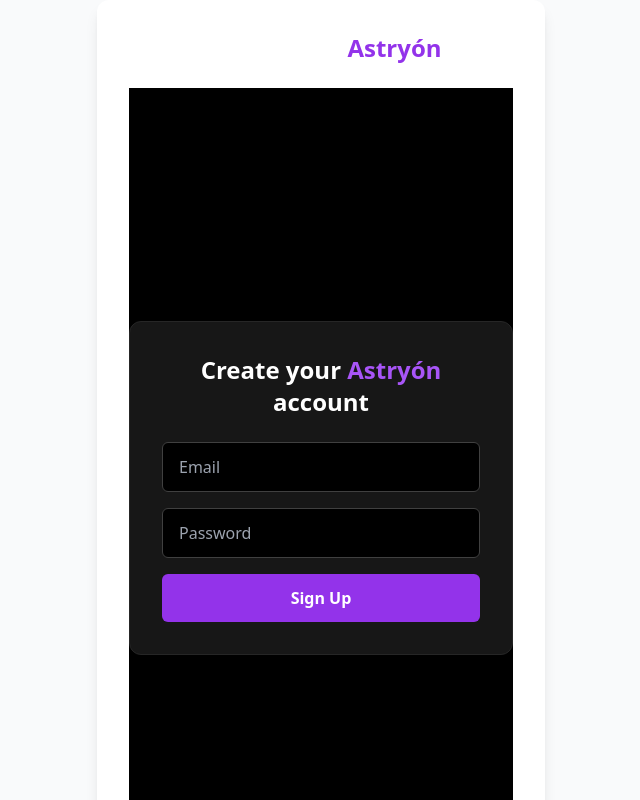
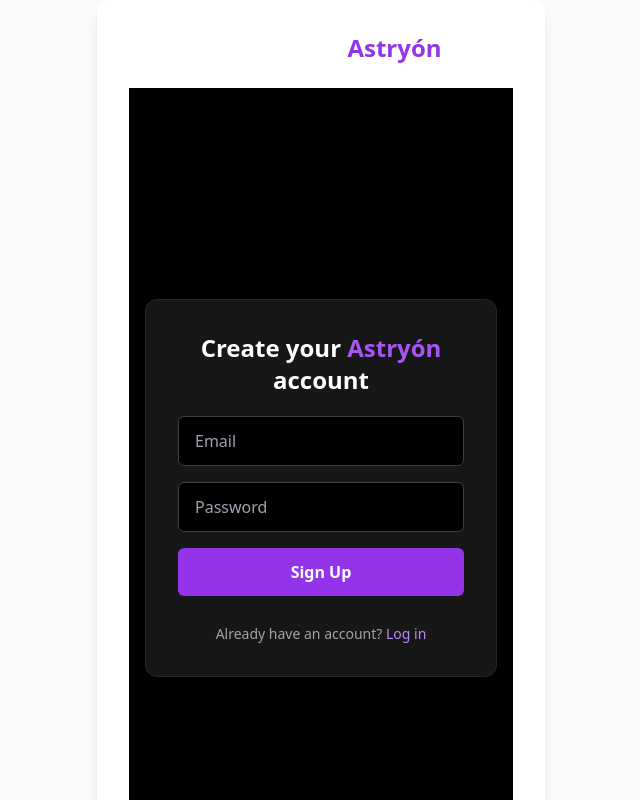
Before and after one commit to Ayaan9111/astryon, a Next.js app: page /auth/signup in a window 1280 px wide. Shown: the top 800 px of the page, without its empty margins (319-959 px from the left). Built offline with nearby package versions, Linux system fonts and the light colour scheme; no server answers.

Commit message:
add login link to signup and fixed buttons

```diff
--- a/app/auth/login/page.tsx
+++ b/app/auth/login/page.tsx
@@ -3,11 +3,14 @@
 import { useState } from "react";
 import { useRouter } from "next/navigation";
 import Link from "next/link";
+import { useSearchParams } from "next/navigation";
 import { supabase } from "@/lib/supabase-browser";
 
 export default function LoginPage() {
   const router = useRouter();
   const [email, setEmail] = useState("");
+  const searchParams = useSearchParams();
+const next = searchParams.get("next") || "/dashboard";
   const [password, setPassword] = useState("");
   const [loading, setLoading] = useState(false);
 
@@ -28,8 +31,8 @@
     }
 
     // ✅ force session refresh + redirect
-    router.refresh();
-    router.push("/dashboard");
+   router.refresh();
+   router.push(next);
   }
 
   return (
--- a/app/auth/signup/page.tsx
+++ b/app/auth/signup/page.tsx
@@ -1,11 +1,15 @@
 "use client";
 
 import { useState } from "react";
-import { useRouter } from "next/navigation";
+import { useRouter, useSearchParams } from "next/navigation";
+import Link from "next/link";
 import { supabase } from "@/lib/supabase-browser";
 
 export default function SignupPage() {
   const router = useRouter();
+  const searchParams = useSearchParams();
+  const next = searchParams.get("next") || "/dashboard";
+
   const [email, setEmail] = useState("");
   const [password, setPassword] = useState("");
   const [loading, setLoading] = useState(false);
@@ -14,7 +18,7 @@
     e.preventDefault();
 
     if (!email || !password) {
-      alert("Email & password required 😐");
+      alert("Email & password required");
       return;
     }
 
@@ -31,20 +35,21 @@
       return;
     }
 
-    // 🔥 AUTO LOGIN AFTER SIGNUP
+    // 🔥 Auto login after signup
     await supabase.auth.signInWithPassword({
       email,
       password,
     });
 
     setLoading(false);
-    router.push("/dashboard");
+    router.refresh();
+    router.push(next);
   }
 
   return (
-    <div className="min-h-screen flex items-center justify-center bg-black">
-      <div className="w-full max-w-md rounded-xl bg-neutral-900 border border-neutral-800 p-8">
-        <h1 className="mb-6 text-center text-2xl font-bold text-white">
+    <div className="min-h-screen flex items-center justify-center bg-black px-4">
+      <div className="w-full max-w-md rounded-xl bg-neutral-900 border border-neutral-800 p-8 space-y-5">
+        <h1 className="text-center text-2xl font-bold text-white">
           Create your <span className="text-purple-500">Astryón</span> account
         </h1>
 
@@ -55,6 +60,7 @@
             className="w-full rounded-md bg-black border border-neutral-700 px-4 py-3 text-white"
             value={email}
             onChange={(e) => setEmail(e.target.value)}
+            required
           />
 
           <input
@@ -63,6 +69,7 @@
             className="w-full rounded-md bg-black border border-neutral-700 px-4 py-3 text-white"
             value={password}
             onChange={(e) => setPassword(e.target.value)}
+            required
           />
 
           <button
@@ -73,6 +80,17 @@
             {loading ? "Creating..." : "Sign Up"}
           </button>
         </form>
+
+        {/* 🔗 LOGIN LINK */}
+        <p className="pt-2 text-center text-sm text-white/60">
+          Already have an account?{" "}
+          <Link
+            href={`/auth/login?next=${encodeURIComponent(next)}`}
+            className="text-purple-400 hover:underline"
+          >
+            Log in
+          </Link>
+        </p>
       </div>
     </div>
   );
--- a/app/pricing/page.tsx
+++ b/app/pricing/page.tsx
@@ -1,9 +1,7 @@
-
-
+import Link from "next/link";
 
 export default function PricingPage() {
   return (
-    <>
     <div className="min-h-screen bg-black text-white px-6 py-20">
       <div className="mx-auto max-w-5xl">
         <h1 className="text-4xl font-bold text-center mb-3">
@@ -35,12 +33,12 @@
               <li>✓ Basic support</li>
             </ul>
 
-              <button
-                disabled
-                className="w-full rounded-md bg-white/10 py-3 font-semibold text-white/50 cursor-not-allowed"
+            <Link
+              href="/auth/signup?next=/pricing"
+              className="block w-full text-center rounded-md bg-white text-black py-3 font-semibold hover:bg-white/90 transition"
             >
-                Get Classic (checkout coming soon)
-              </button>
+              Get Started
+            </Link>
           </div>
 
           {/* Founding */}
@@ -63,22 +61,19 @@
               <li>✓ Priority support</li>
             </ul>
 
-              <button
-                disabled
-                className="w-full rounded-md bg-purple-600/40 py-3 font-semibold text-white/70 cursor-not-allowed"
+            <Link
+              href="/auth/signup?next=/pricing"
+              className="block w-full text-center rounded-md bg-purple-600 py-3 font-semibold hover:bg-purple-700 transition"
             >
-                Become a Founding Member (coming soon)
-              </button>
+              Get Started
+            </Link>
           </div>
         </div>
 
-          {/* Free plan clarification */}
         <p className="text-center text-white/50 mt-14">
           Free users receive 2 AI listing credits to try Astryón before upgrading.
         </p>
       </div>
     </div>
-
-
-    </>  );
+  );
 }
```
Also changed, not shown: middleware.ts (+5 -3 lines). Lines whose indentation alone changed are shown as unchanged.
